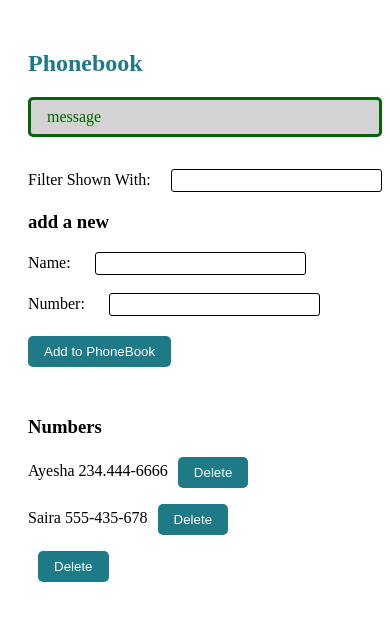
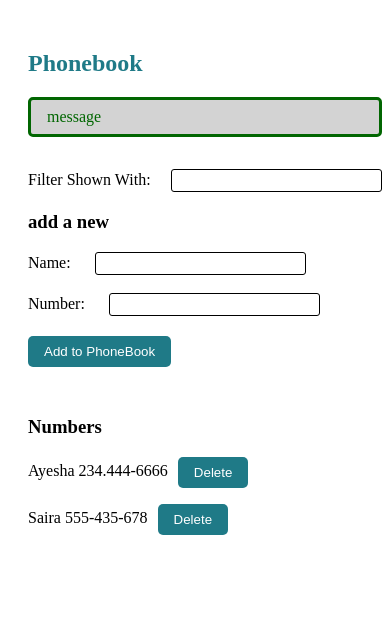
Before and after one commit to AyeshaSeemab93/PhoneBook-React-FrontEnd-Code, a React (Vite) app: page / in a window 390 px wide. Shown: the top 620 px of the page. Built offline with nearby package versions, Linux system fonts and the light colour scheme; data requests are answered from the project's data file.

Commit message:
Adding 1 hardcoded phone number

```diff
--- a/db.json
+++ b/db.json
@@ -9,11 +9,6 @@
       "name": "Saira",
       "number": "555-435-678",
       "id": 3
-    },
-    {
-      "name": "",
-      "number": "",
-      "id": 6
     }
   ]
 }
--- a/src/App.jsx
+++ b/src/App.jsx
@@ -24,8 +24,18 @@ function App(){
       .getAll()
       .then(response=>{
         console.log('promise fulfilled')
-    const persons = response;
-    setPersons(persons);
+        const persons = response;
+        setPersons(persons);
+      })
+// Set a default person (e.g., Ayesha) with a hardcoded phone number if server is not working
+      .catch(error=>{
+        console.error('Error fetching data:', error);
+        const defaultPerson = {
+          name: 'Ayesha',
+          number: '333-456-123',
+          id: 123, // You can assign a unique id
+        };
+        setPersons([defaultPerson]);
       })
     }, []);
 
```
